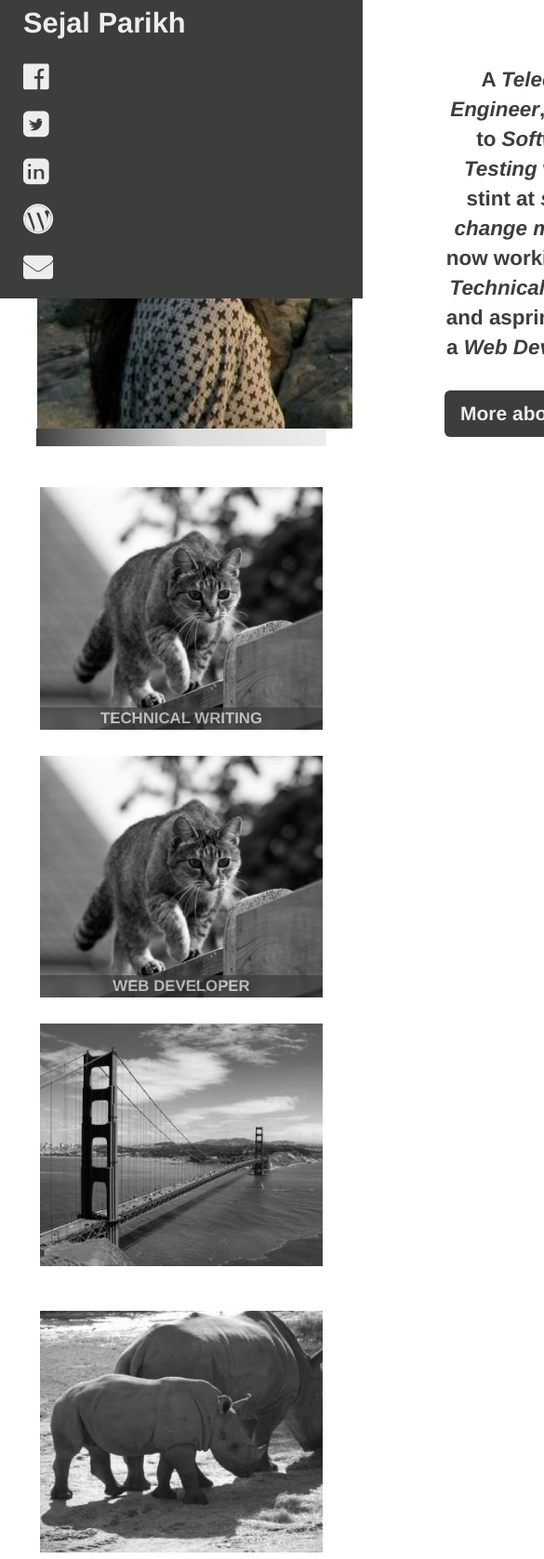
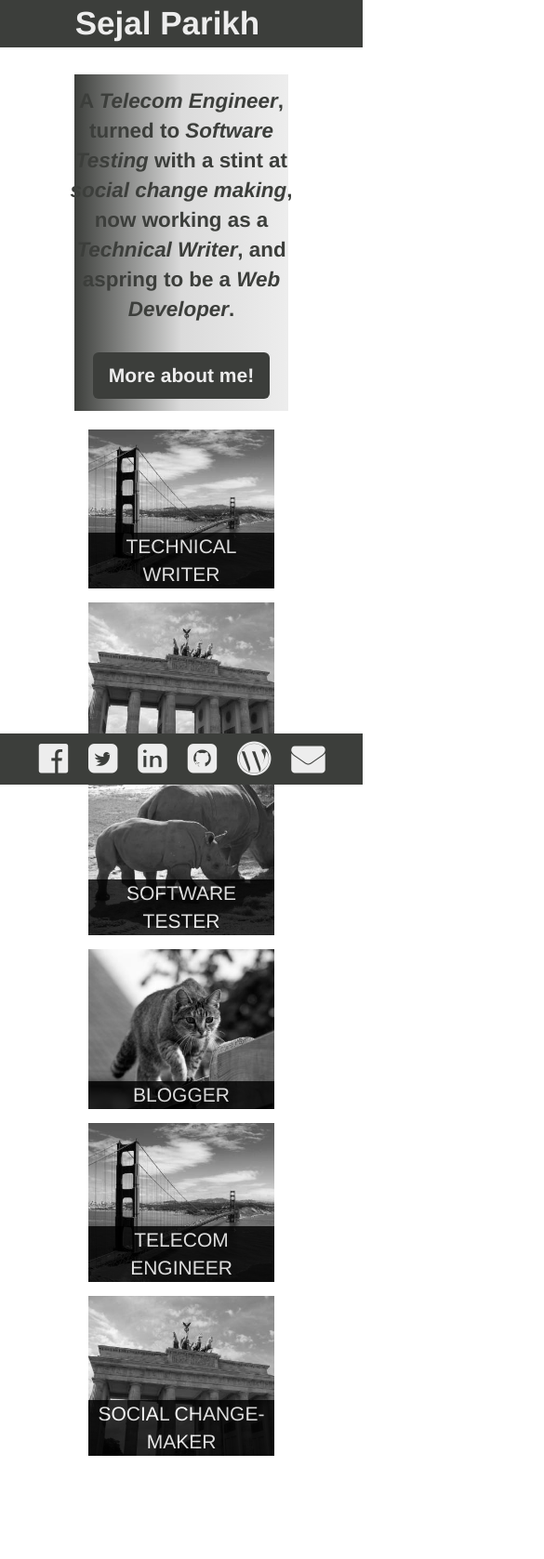
Before and after one commit to sejal27/Portfolio, a plain HTML site: page index.html in a window 390 px wide. Shown: the top 1677 px of the page at 93% size, 585 px wide, since content can reach past the window. Drawn offline with nearby package versions, Linux system fonts and the light colour scheme.

Commit message:
Add files via upload

```diff
--- a/index.html
+++ b/index.html
@@ -9,18 +9,16 @@
     <link rel="stylesheet" href="style.css">
     <title>Sejal</title>
   </head>
-
   <body>
-
   <!-- Header navigation starts -->
     <nav class="navbar navbar-fixed-top" id="header-nav">
       <div class="container-fluid">
-      <div class="navbar-header navbar-left">
+        <div class="navbar-header">
           <a href="index.html" class="navbar-brand">
             Sejal Parikh
           </a>
         </div>
-      <ul id="nav-list" class="nav navbar-nav navbar-right">
+        <ul id="nav-list" class="nav navbar-nav navbar-right visible-md visible-lg visible sm">
             <li>
               <a href="#">
                 <i class="fa fa-facebook-official"></i>
@@ -28,89 +26,104 @@
             </li>
             <li>
               <a href="menu-categories.html">
-              <i class="fa fa-twitter-square"></i><br class="hidden-xs">
+                <i class="fa fa-twitter-square"></i>
               </a>
             </li>
             <li>
               <a href="#">
-              <i class="fa fa-linkedin-square"></i><br class="hidden-xs">
+                <i class="fa fa-linkedin-square"></i>
               </a>
             </li>
             <li>
               <a href="#">
-              <i class="fa fa-wordpress"></i><br class="hidden-xs">
+                <i class="fa fa-github-square"></i>
               </a>
             </li>
             <li>
               <a href="#">
-              <i class="fa fa-envelope"></i><br class="hidden-xs">
+                <i class="fa fa-wordpress"></i>
+              </a>
+            </li>
+            <li>
+              <a href="#">
+                <i class="fa fa-envelope"></i>
               </a>
             </li>
           </ul>
       </div>
     </nav>
   <!-- Header navigation ends -->
-
-  <main class="container-fluid">
   <!-- Banner starts -->
+    <header class="container banner">
       <section class="row">
-      <section class="banner col-md-12">
-        <article class="banner-image">
-          <img src="images/sejal.jpg" alt="My photograph">
-        </article>
-        <article class="intro">
+        <div class="col-md-4 visible-md visible-lg">
+          <img class="banner-img" src="images/sejal.jpg" alt="My photograph">
+        </div>
+        <article class="intro col-md-8 col-sm-12 col-xs-12">
           <p id="about-me">
             A <span>Telecom Engineer</span>, turned to <span>Software Testing</span> with a stint at <span>social change making</span>, now working as a <span>Technical Writer</span>, and aspring to be a <span> Web Developer</span>.
           </p>
           <br>
-          <p>
           <button class="btn btn-lg" id="about-me-button" href="#">More about me!</button>
-          </p>
         </article>
       </section>
-    </section>
+    </header>
   <!-- Banner header ends -->
-  <br><br>
+    <br>
+    <main class="container">
     <!-- Featured content thumbnails start -->
       <section class="row more-contents">
-      <article class="col-md-4 thumbnail contents" id="technical-writing">
+        <div class="col-md-4 col-sm-6 col-xs-12">
             <a href="#" data-toggle="modal" data-target="#tech-writing-model">
-          <img src="images/cat.jpg" alt="">
-          <span>Technical Writing</span>
+              <div class="contents">
+                <img src="images/city3.jpg" class="img-responsive" alt="">
+                <span>Technical Writer</span>
+              </div>
             </a>
-      </article>
-      <article class="col-md-4 thumbnail contents" id="webdev">
+        </div>
+        <div class="col-md-4 col-sm-6 col-xs-12">
             <a href="#" data-toggle="modal" data-target="#webdev-modal">
-          <img src="images/cat.jpg" alt="">
+              <div class="contents">
+                <img src="images/city4.jpg" class="img-responsive" alt="">
                 <span>Web Developer</span>
+              </div>
             </a>
-      </article>
-      <article class="col-md-4 thumbnail contents" id="testing">
+        </div>
+        <div class="col-md-4 col-sm-6 col-xs-12">
             <a href="#" data-toggle="modal" data-target="#testing-modal">
-          <img src="images/city3.jpg" alt="">
+              <div class="contents">
+                <img src="images/rhino.jpg" class="img-responsive" alt="">
+                <span>Software Tester</span>
+              </div>
             </a>
-      </article>
-    </section>
-    <br>
-    <section class="row more-contents">
-      <article class="col-md-4 thumbnail contents" id="writing">
+        </div>
+        <div class="col-md-4 col-sm-6 col-xs-12">
             <a href="#" data-toggle="modal" data-target="#writing-model">
-          <img src="images/rhino.jpg" alt="">
+              <div class="contents">
+                <img src="images/cat.jpg" class="img-responsive" alt="">
+                <span>Blogger</span>
+              </div>
             </a>
-      </article>
-      <article class="col-md-4 thumbnail contents" id="social-change">
+        </div>
+        <div class="col-md-4 col-sm-6 col-xs-12">
+            <a href="#" data-toggle="modal" data-target="#telecom-modal">
+              <div class="contents">
+                <img src="images/city3.jpg" class="img-responsive" alt="">
+                <span>Telecom Engineer</span>
+              </div>
+            </a>
+        </div>
+        <div class="col-md-4 col-sm-6 col-xs-12">
             <a href="#" data-toggle="modal" data-target="#social-change-model">
-          <img src="images/city4.jpg" alt="">
+              <div class="contents">
+                <img src="images/city4.jpg" class="img-responsive" alt="">
+                <span>Social Change-maker</span>
+              </div>
             </a>
-      </article>
-      <article class="col-md-4 thumbnail contents" id="telecom">
-        <a href="#" data-toggle="modal" data-target="#telecom-modal">
-          <img src="images/city3.jpg" alt="">
-        </a>
-      </article>
+        </div>
+
       </section>
     <!-- Featured content thumbnails end -->
-
     <!-- Model dialogues start here -->
       <div class="modal fade" id="tech-writing-model" role="dialog">
         <div class="modal-dialog">
@@ -185,12 +198,40 @@
         </div>
       </div>
     <!-- Model dialogues end here -->
-
     </main>
-
-
-
-
-
+    <footer class="container">
+      <ul class="footer-nav col-xs-12 visible-xs">
+        <li>
+          <a href="#">
+            <i class="fa fa-facebook-official"></i>
+          </a>
+        </li>
+        <li>
+          <a href="menu-categories.html">
+            <i class="fa fa-twitter-square"></i>
+          </a>
+        </li>
+        <li>
+          <a href="#">
+            <i class="fa fa-linkedin-square"></i>
+          </a>
+        </li>
+        <li>
+          <a href="#">
+            <i class="fa fa-github-square"></i>
+          </a>
+        </li>
+        <li>
+          <a href="#">
+            <i class="fa fa-wordpress"></i>
+          </a>
+        </li>
+        <li>
+          <a href="#">
+            <i class="fa fa-envelope"></i>
+          </a>
+        </li>
+      </ul>
+    </footer>
   </body>
 </html>
--- a/style.css
+++ b/style.css
@@ -8,19 +8,23 @@
   --h-background:#3C3E3B;
 }
 
-/** {
+/**{
    outline: 1px solid red !important;
 }*/
 
 body{
   box-sizing: border-box;
-  padding-top:70px;
   padding-bottom:20px;
+  margin:auto;
+  padding:80px;
 }
 
-main{
-  width: 80%;
-  margin: auto;
+.nopleftpadding{
+   padding-left: 0 !important;
+}
+
+.norightpadding{
+  padding-right:0 !important;
 }
 
 /*Header navigation starts */
@@ -39,10 +43,14 @@ nav{
   text-align: center;
 }
 
+#nav-list li{
+  display:inline-block;
+}
+
 .navbar-brand, #nav-list li a i{
   color:var(--h-fonts);
   font-weight: bold;
-  font-size:2.2em;
+  font-size:2.5em;
 }
 
 #nav-list li a:hover{
@@ -63,17 +71,20 @@ nav{
 /* Banner starts */
 .banner{
   padding:0px;
-  display:flex;
-  flex-flow: row nowrap;
-  align-items: center;
   background:linear-gradient(to right, var(--h-background), #DBDBDB, #EDEDED);
 }
 
 .banner .intro{
-  margin:auto;
   text-align:center;
-  padding: 0 7em 0 7em;
   display: block;
+  border:none;
+  padding:5% 4%;
+}
+
+.banner-img{
+  width:100%;
+  max-width: 330px;
+  padding:0px;
 }
 
 #about-me{
@@ -98,49 +109,107 @@ nav{
 
 /* Thumbnails start */
 
-.contents img{
-  max-width: 350px;
-  display: block;
-  box-shadow: 0 4px 8px 0 rgba(0, 0, 0, 0.2), 0 6px 20px 0 rgba(0, 0, 0, 0.19);
-  padding:0;
+
+.contents{
+  position: relative;
+  width: 100%;
+  margin-bottom:15px;
+  overflow: hidden;
 }
 
-.contents{
-  border:none;
-  display: block;
-  position: relative;
+.contents img{
+  margin:0px;
+  width:100%;
+  display:block;
+  padding:0px;
+  box-shadow: 0 1px 5px 2px #c3c3c3;
 }
 
-.contents a{
-  overflow: hidden;
-  display: block;
-  position: relative;
-  width:100%;
-}
-
-.contents a img:hover{
+.contents img:hover{
   opacity:0.8;
 }
 
-.contents img{
-    display:block;
-}
-
 .contents span{
+  position: absolute;
+  bottom: 0;
+  width: 100%;
   margin:auto;
-  width:100%;
-  max-width: 350px;
-  margin:auto;
-  display:block;
   text-align: center;
-  background-color:var(--h-background);
-  opacity:0.7;
-  color:var(--h-fonts);
-  position:absolute;
-  bottom:0;
-  font-size: 1.2em;
-  font-weight: bold;
+  font-size: 1.5em;
   text-transform: uppercase;
+  color: #fff;
+  background-color: #000;
+  opacity: .8;
 }
 
 /* Thumbnails end */
+
+/* Footer starts */
+
+footer{
+  background-color: var(--h-background);
+  background-image: none;
+  background-repeat: repeat;
+  background-attachment: scroll;
+  background-position: 0% 0%;
+  position: fixed;
+  bottom: 0;
+  left:0;
+  width: 100%
+}
+
+.footer-nav{
+  margin:auto;
+  display: flex !important;
+  flex-flow: row nowrap;
+  justify-content: space-around;
+}
+
+.footer-nav li{
+  display:inline-block;
+  padding: 10px;
+}
+
+.footer-nav li a i{
+  color:var(--h-fonts);
+  font-weight: bold;
+  font-size:2.5em;
+}
+
+.footer-nav li:hover{
+  background-color: var(--hover);
+}
+
+/* Footer ends */
+
+/* Media queries start */
+
+/** Small devices **/
+
+
+
+@media (min-width: 768px){
+  footer{
+    display:none;
+  }
+}
+
+@media (min-width: 300px) and (max-width: 768px){
+
+  .navbar-header{
+    margin:auto;
+    width: 100%;
+  }
+
+  .navbar-brand{
+    width: 100%;
+  }
+
+  .banner{
+  }
+}
+
+
+
+
+/* Media queries end */
```
Lines whose indentation alone changed are shown as unchanged.
